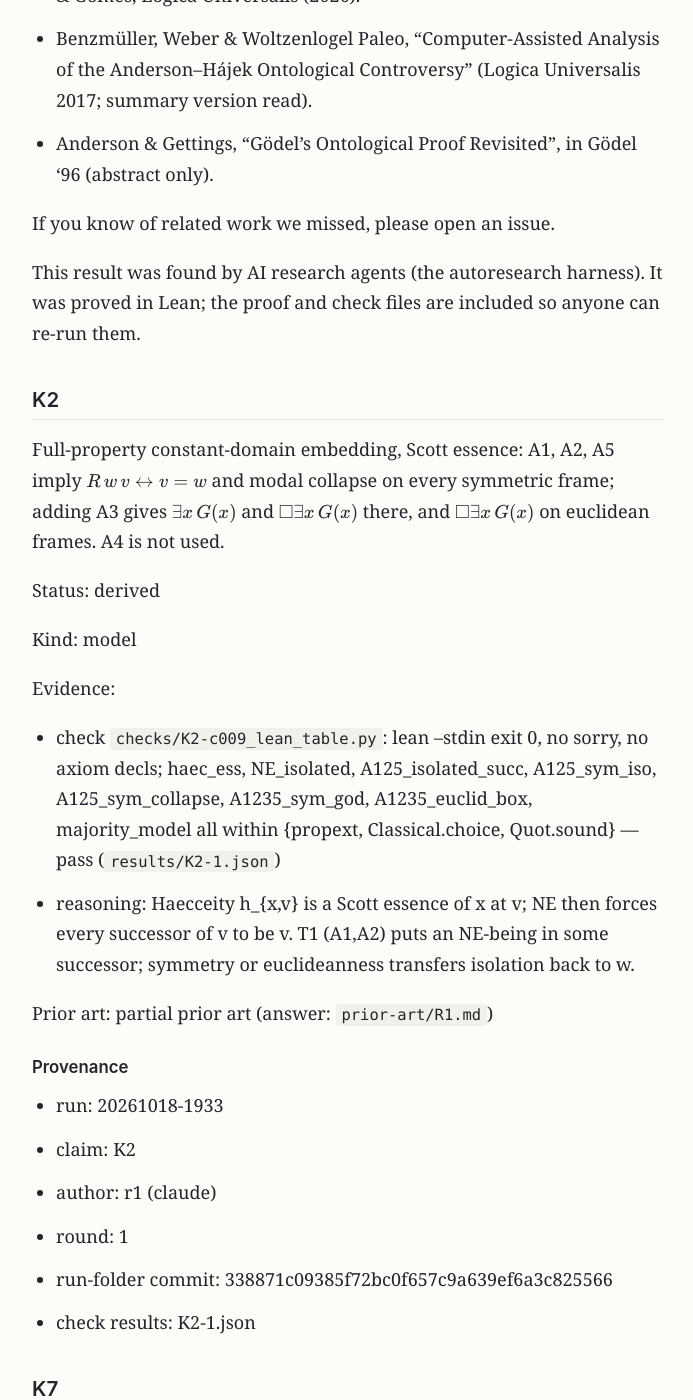
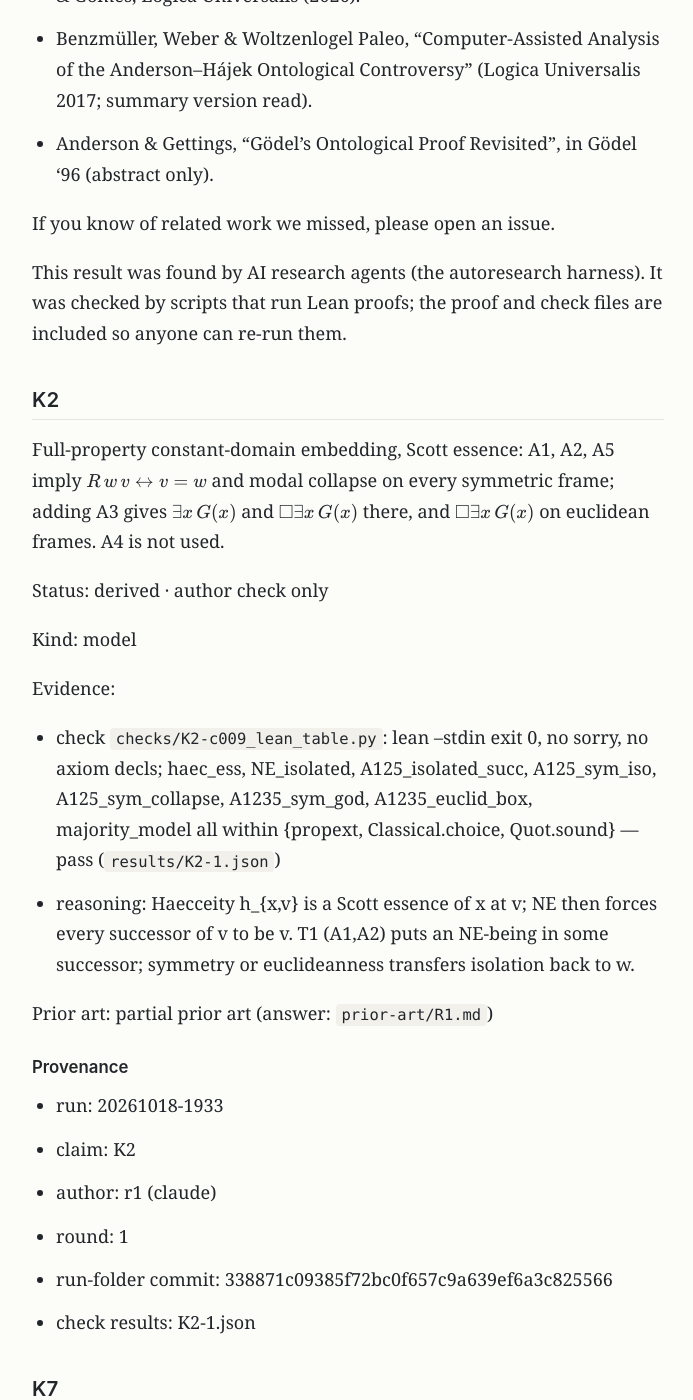
Before and after one commit to kodakodapa/autoresearch-findings, a Jekyll site: the page built from findings/ontological-variant-map.md, in a window 1280 px wide and 1400 px high, scrolled down 3961 px. Shown: the whole window, without its empty margins (292-985 px from the left). Built offline with Jekyll 4.4.1, drawn with Linux system fonts in a browser that asks for light colours; some of the changed text lies outside the part shown.

Commit message:
Revise ontological-variant-map: Production note: Lean proofs run inside check scripts are now described as such, separately from harness-built proofs

```diff
--- a/findings/ontological-variant-map.md
+++ b/findings/ontological-variant-map.md
@@ -87,13 +87,13 @@
 
 If you know of related work we missed, please open an issue.
 
-This result was found by AI research agents (the autoresearch harness). It was proved in Lean; the proof and check files are included so anyone can re-run them.
+This result was found by AI research agents (the autoresearch harness). It was checked by scripts that run Lean proofs; the proof and check files are included so anyone can re-run them.
 
 ## K2
 
 Full-property constant-domain embedding, Scott essence: A1, A2, A5 imply $R\,w\,v \leftrightarrow v = w$ and modal collapse on every symmetric frame; adding A3 gives $\exists x\,G(x)$ and $\Box\exists x\,G(x)$ there, and $\Box\exists x\,G(x)$ on euclidean frames. A4 is not used.
 
-Status: derived
+Status: derived · author check only
 
 Kind: model
 
@@ -116,7 +116,7 @@
 
 Constant domain, rigid properties, Scott/Gödel essence, all 32 subsets × 9 classes certified: no consistent cell forces collapse; $\exists x\,G(x)$ and $\Box\exists x\,G(x)$ hold iff the subset contains A1,A2,A3, or A1,A3,A5 with Scott essence, on every frame.
 
-Status: derived
+Status: derived · author check only
 
 Kind: model
 
@@ -139,7 +139,7 @@
 
 Constant-domain full-property Anderson slice: $\exists x\,G_A(x)$ holds iff the subset contains A1a, A2, H and the class is B, KB, S5, or KD45 with A4; $\Box\exists x\,G_A(x)$ iff it contains A1a, A2, H on B, KB, KD45, S5. A5 is derivable from A2 and H.
 
-Status: derived
+Status: derived · author check only
 
 Kind: model
 
@@ -162,7 +162,7 @@
 
 Constant-domain extensional Fitting, all subsets of A1a,A1b,A2,H,N × nine frame classes: all 288 cells are consistent and permit noncollapse; both existence conclusions hold exactly for supersets of $\{A1a,A2,H\}$ or $\{A1a,H,N\}$. A1b is unnecessary.
 
-Status: derived
+Status: derived · author check only
 
 Kind: model
 
@@ -185,7 +185,7 @@
 
 Varying-domain (actualist) full-property Anderson, 32 subsets × 9 classes: as in constant domains except $\exists^E x\,G_A(x)$ on KD45 with A4 now fails; a 3-world KD45 model satisfies all five axioms, but its God-like being does not exist at the root.
 
-Status: derived
+Status: derived · author check only
 
 Kind: model
 
@@ -209,7 +209,7 @@
 
 Varying-domain (actualist) extensional Fitting, 32 subsets of A1a,A1b,A2,H,N × 9 classes: $\exists^E x\,G(x)$ holds iff the subset contains $\{A1a,A2,H,N\}$ on T, B, S4, S5; $\Box\exists^E x\,G(x)$ also on KD45. K13's sets $\{A1a,A2,H\}$ and $\{A1a,H,N\}$ fail in S5.
 
-Status: derived
+Status: derived · author check only
 
 Kind: model
 
@@ -233,7 +233,7 @@
 
 Varying-domain rigid Scott, 64 subsets of A1a,A1b,A2..A5 × 9 classes: A1b is never needed; $\exists^E G$ iff ⊇{A1a,A2,A3,A5} on T,B,S4,S5 or +A4 on KB; $\Box\exists^E G$ iff ⊇{A1a,A2,A3,A5} on T,B,S4,S5,KD45 or +A4 on any frame.
 
-Status: derived
+Status: derived · author check only
 
 Kind: model
 
@@ -258,7 +258,7 @@
 
 Anderson $G_A$, full properties, 64 subsets of A1a,A1b,A2,H,A4,A5 × 9 classes × constant/varying domains: collapse iff ⊇{A1a,A1b,A2,H} on B,S5, or +A4 on KB; $\exists G_A$ on KD45 needs A4 or A1b and constant domains; otherwise as K9/K15.
 
-Status: derived
+Status: derived · author check only
 
 Kind: model
 
@@ -282,7 +282,7 @@
 
 Full-property Scott, constant or varying domains, 64 subsets of A1a,A1b,A2–A5 × 2 essences × 9 classes: A1b is never needed; $\exists G$ iff ⊇{A1a,A2,A3,A5} on B,KB,S5 (box also KD45); collapse iff ⊇{A1a,A2,A5} there; Gödel essence with {A1a,A2,A5} has no model.
 
-Status: derived
+Status: derived · author check only
 
 Kind: model
 
@@ -306,7 +306,7 @@
 
 Constant-domain full-property simplified AllMeet slice (216 cells): every cell is consistent and permits noncollapse; $\exists G$ and $\Box\exists G$ hold exactly for all three axioms with local/either closure. Every other cell has a finite countermodel.
 
-Status: derived
+Status: derived · author check only
 
 Kind: model
 
@@ -328,7 +328,7 @@
 
 Varying-domain full-property simplified slices: AllMeet has exactly K24’s 216-cell outcomes; binary closure has 216 consistent, noncollapsing cells refuting $\exists^E G$ and $\Box\exists^E G$, even with A1w. Positive AllMeet cells require all axioms and local/either closure.
 
-Status: derived
+Status: derived · author check only
 
 Kind: model
 
@@ -380,3 +380,8 @@
 5. <!-- cite:fitting2002types --> Fitting, Melvin. 2002. Types, Tableaus, and G\"odel's God. Kluwer
 6. <!-- cite:benzmueller2017hajek --> Benzm\"uller, Christoph and Weber, Leon and Woltzenlogel Paleo, Bruno. 2017. Computer-Assisted Analysis of the Anderson--H\'ajek Ontological Controversy. Logica Universalis
 7. <!-- cite:benzmueller2026ultrafilters --> Benzm\"uller, Christoph. 2026. A Comment on Modal Collapse and Ultrafilters in G\"odel's Ontological Argument. [Link](https://arxiv.org/abs/2608.07578)
+
+<!-- autoresearch:revisions -->
+## Revisions
+
+- 2026-10-21 — Production note: Lean proofs run inside check scripts are now described as such, separately from harness-built proofs
```
Also changed, not shown: _posts/2026-10-19-ontological-variant-map.md (+17 -12 lines), claims/ontological-variant-map/claim.md (+17 -12 lines), index.md (+1 -1 lines), README.md, claims/ontological-variant-map/manifest.json, report/manifest.json, 5 other files.
